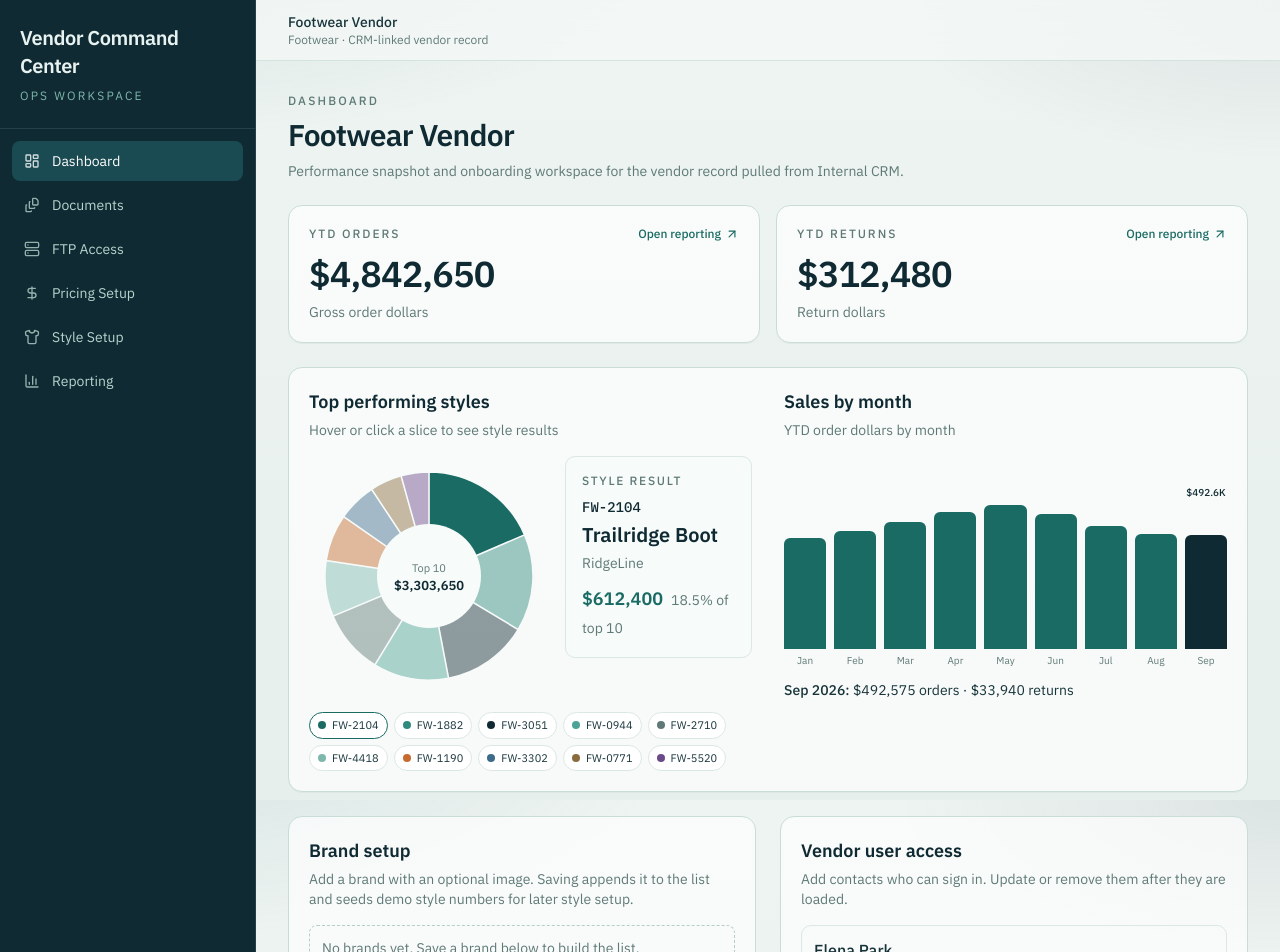
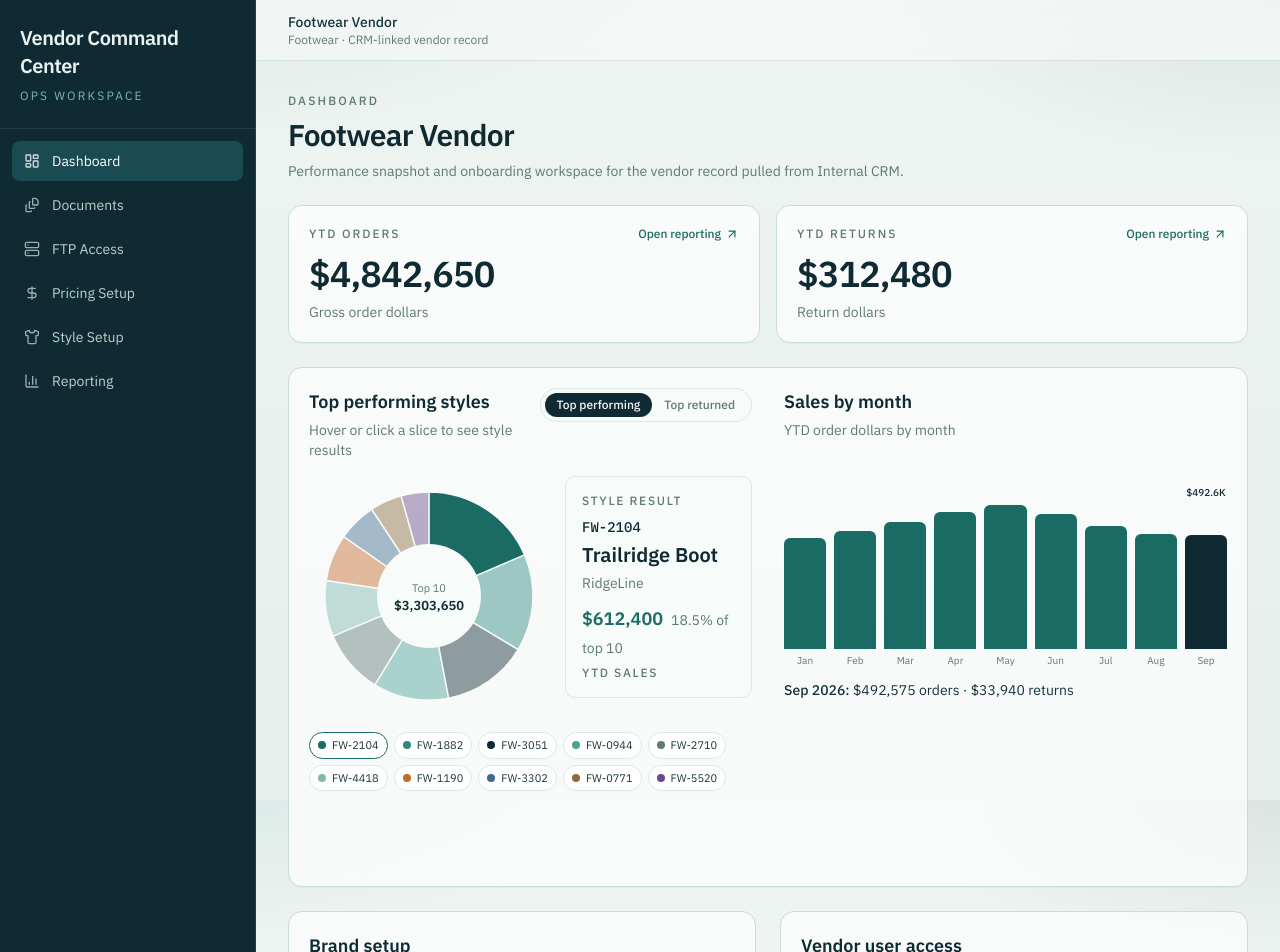
Before and after one commit to CoryJNeal/VendorCC, a Next.js app: page / in a window 1280 px wide. Shown: the top 952 px of the page. Built offline with nearby package versions, Linux system fonts and the light colour scheme.

Commit message:
Add a flippable top returned styles chart.
The dashboard pie can now switch between top performing and top returned styles, including yearly return dollars and a prototype return reason.

Co-authored-by: CoryJNeal <CoryJNeal@users.noreply.github.com>

```diff
--- a/src/app/globals.css
+++ b/src/app/globals.css
@@ -126,3 +126,48 @@
 .status-flash:hover .status-badge {
   transform: translateY(-1px);
 }
+
+.chart-flip-scene {
+  perspective: 1200px;
+}
+
+.chart-flipper {
+  display: grid;
+  transform-style: preserve-3d;
+  transition: transform 0.6s cubic-bezier(0.4, 0.15, 0.2, 1);
+}
+
+.chart-flipper[data-flipped="true"] {
+  transform: rotateY(180deg);
+}
+
+.chart-flip-face {
+  grid-area: 1 / 1;
+  backface-visibility: hidden;
+  -webkit-backface-visibility: hidden;
+}
+
+.chart-flip-face[data-side="back"] {
+  transform: rotateY(180deg);
+}
+
+.chart-flipper[data-flipped="false"] .chart-flip-face[data-side="back"],
+.chart-flipper[data-flipped="true"] .chart-flip-face[data-side="front"] {
+  pointer-events: none;
+}
+
+@media (prefers-reduced-motion: reduce) {
+  .chart-flipper {
+    transition: none;
+    transform: none;
+  }
+
+  .chart-flip-face[data-side="back"] {
+    transform: none;
+  }
+
+  .chart-flipper[data-flipped="false"] .chart-flip-face[data-side="back"],
+  .chart-flipper[data-flipped="true"] .chart-flip-face[data-side="front"] {
+    visibility: hidden;
+  }
+}
--- a/src/components/top-styles-chart.tsx
+++ b/src/components/top-styles-chart.tsx
@@ -4,10 +4,21 @@ import { useMemo, useState } from "react";
 import {
   MONTHLY_PERFORMANCE,
   PIE_COLORS,
+  TOP_RETURNED_STYLES,
   TOP_STYLES,
   formatCompact,
   formatCurrency,
 } from "@/lib/seed-data";
+
+type ChartMode = "performing" | "returned";
+
+type PieStyle = {
+  styleNumber: string;
+  name: string;
+  brand: string;
+  amount: number;
+  reason?: string;
+};
 
 function polar(cx: number, cy: number, r: number, angle: number) {
   const rad = ((angle - 90) * Math.PI) / 180;
@@ -21,53 +32,47 @@ function slicePath(cx: number, cy: number, r: number, start: number, end: number
   return `M ${cx} ${cy} L ${a.x} ${a.y} A ${r} ${r} 0 ${large} 1 ${b.x} ${b.y} Z`;
 }
 
-export function TopStylesChart() {
-  const [activeStyle, setActiveStyle] = useState<string>(TOP_STYLES[0].styleNumber);
-  const [activeMonth, setActiveMonth] = useState<string>(
-    MONTHLY_PERFORMANCE[MONTHLY_PERFORMANCE.length - 1].month,
-  );
-
-  const total = useMemo(
-    () => TOP_STYLES.reduce((sum, s) => sum + s.revenue, 0),
-    [],
-  );
-  const maxMonthly = useMemo(
-    () => Math.max(...MONTHLY_PERFORMANCE.map((row) => row.orders)),
-    [],
-  );
-
-  const slices = useMemo(() => {
+function buildSlices(styles: PieStyle[]) {
+  const total = styles.reduce((sum, style) => sum + style.amount, 0);
   let cursor = 0;
-    return TOP_STYLES.map((style, index) => {
-      const sweep = (style.revenue / total) * 360;
+  const slices = styles.map((style, index) => {
+    const sweep = (style.amount / total) * 360;
     const start = cursor;
     const end = cursor + sweep;
     cursor = end;
-      return { style, index, start, end, pct: (style.revenue / total) * 100 };
+    return { style, index, start, end, pct: (style.amount / total) * 100 };
   });
-  }, [total]);
+  return { total, slices };
+}
 
-  const hovered = slices.find((s) => s.style.styleNumber === activeStyle) ?? slices[0];
-  const hoveredMonth =
-    MONTHLY_PERFORMANCE.find((row) => row.month === activeMonth) ??
-    MONTHLY_PERFORMANCE[MONTHLY_PERFORMANCE.length - 1];
+function StylePie({
+  styles,
+  activeStyle,
+  onActiveStyle,
+  centerLabel,
+  amountCaption,
+  amountColor,
+  chartLabel,
+}: {
+  styles: PieStyle[];
+  activeStyle: string;
+  onActiveStyle: (styleNumber: string) => void;
+  centerLabel: string;
+  amountCaption: string;
+  amountColor: string;
+  chartLabel: string;
+}) {
+  const { total, slices } = useMemo(() => buildSlices(styles), [styles]);
+  const hovered = slices.find((slice) => slice.style.styleNumber === activeStyle) ?? slices[0];
 
   return (
-    <section className="rounded-xl border border-[#c9ddd7] bg-white/70 p-5 shadow-[0_1px_0_rgba(15,42,50,0.04)]">
-      <div className="grid gap-8 lg:grid-cols-2">
     <div>
-          <h2 className="font-heading text-lg font-semibold text-[#0f2a32]">
-            Top performing styles
-          </h2>
-          <p className="mt-1 text-sm text-[#5f7a76]">
-            Hover or click a slice to see style results
-          </p>
-          <div className="mt-4 flex flex-col items-center gap-4 sm:flex-row sm:items-start">
+      <div className="flex flex-col items-center gap-4 sm:flex-row sm:items-start">
         <svg
           viewBox="0 0 240 240"
           className="size-60 shrink-0"
           role="img"
-              aria-label="Top 10 styles pie chart"
+          aria-label={chartLabel}
         >
           {slices.map((slice) => (
             <path
@@ -79,8 +84,8 @@ export function TopStylesChart() {
               opacity={activeStyle !== slice.style.styleNumber ? 0.45 : 1}
               className="cursor-pointer"
               style={{ pointerEvents: "all" }}
-                  onPointerEnter={() => setActiveStyle(slice.style.styleNumber)}
-                  onClick={() => setActiveStyle(slice.style.styleNumber)}
+              onPointerEnter={() => onActiveStyle(slice.style.styleNumber)}
+              onClick={() => onActiveStyle(slice.style.styleNumber)}
             />
           ))}
           <circle cx="120" cy="120" r="52" fill="#f7fbfa" style={{ pointerEvents: "none" }} />
@@ -92,7 +97,7 @@ export function TopStylesChart() {
             fontSize="11"
             style={{ pointerEvents: "none" }}
           >
-                Top 10
+            {centerLabel}
           </text>
           <text
             x="120"
@@ -117,12 +122,23 @@ export function TopStylesChart() {
             {hovered.style.name}
           </p>
           <p className="mt-1 text-sm text-[#5f7a76]">{hovered.style.brand}</p>
-              <p className="mt-3 text-lg font-semibold text-[#1a6b63]">
-                {formatCurrency(hovered.style.revenue)}
+          <p className="mt-3 text-lg font-semibold" style={{ color: amountColor }}>
+            {formatCurrency(hovered.style.amount)}
             <span className="ml-2 text-sm font-normal text-[#5f7a76]">
               {hovered.pct.toFixed(1)}% of top 10
             </span>
           </p>
+          <p className="mt-1 text-xs font-medium uppercase tracking-[0.14em] text-[#5f7a76]">
+            {amountCaption}
+          </p>
+          {hovered.style.reason ? (
+            <div className="mt-3 border-t border-[#dce8e4] pt-3">
+              <p className="text-xs font-medium uppercase tracking-[0.14em] text-[#5f7a76]">
+                Top return reason
+              </p>
+              <p className="mt-1 text-sm font-medium text-[#0f2a32]">{hovered.style.reason}</p>
+            </div>
+          ) : null}
         </div>
       </div>
       <div className="mt-4 flex flex-wrap gap-1.5">
@@ -135,8 +151,8 @@ export function TopStylesChart() {
               borderColor:
                 activeStyle === slice.style.styleNumber ? PIE_COLORS[slice.index] : undefined,
             }}
-                onPointerEnter={() => setActiveStyle(slice.style.styleNumber)}
-                onClick={() => setActiveStyle(slice.style.styleNumber)}
+            onPointerEnter={() => onActiveStyle(slice.style.styleNumber)}
+            onClick={() => onActiveStyle(slice.style.styleNumber)}
           >
             <span
               className="size-2 rounded-full"
@@ -145,6 +161,127 @@ export function TopStylesChart() {
             {slice.style.styleNumber}
           </button>
         ))}
+      </div>
+    </div>
+  );
+}
+
+const SELLING_STYLES: PieStyle[] = TOP_STYLES.map((style) => ({
+  styleNumber: style.styleNumber,
+  name: style.name,
+  brand: style.brand,
+  amount: style.revenue,
+}));
+
+const RETURNED_STYLES: PieStyle[] = TOP_RETURNED_STYLES.map((style) => ({
+  styleNumber: style.styleNumber,
+  name: style.name,
+  brand: style.brand,
+  amount: style.returnAmount,
+  reason: style.topReason,
+}));
+
+export function TopStylesChart() {
+  const [mode, setMode] = useState<ChartMode>("performing");
+  const [activeSelling, setActiveSelling] = useState<string>(TOP_STYLES[0].styleNumber);
+  const [activeReturned, setActiveReturned] = useState<string>(
+    TOP_RETURNED_STYLES[0].styleNumber,
+  );
+  const [activeMonth, setActiveMonth] = useState<string>(
+    MONTHLY_PERFORMANCE[MONTHLY_PERFORMANCE.length - 1].month,
+  );
+
+  const maxMonthly = useMemo(
+    () => Math.max(...MONTHLY_PERFORMANCE.map((row) => row.orders)),
+    [],
+  );
+  const hoveredMonth =
+    MONTHLY_PERFORMANCE.find((row) => row.month === activeMonth) ??
+    MONTHLY_PERFORMANCE[MONTHLY_PERFORMANCE.length - 1];
+  const showingReturns = mode === "returned";
+
+  return (
+    <section className="rounded-xl border border-[#c9ddd7] bg-white/70 p-5 shadow-[0_1px_0_rgba(15,42,50,0.04)]">
+      <div className="grid gap-8 lg:grid-cols-2">
+        <div>
+          <div className="flex flex-col gap-3 sm:flex-row sm:items-start sm:justify-between">
+            <div>
+              <h2 className="font-heading text-lg font-semibold text-[#0f2a32]">
+                {showingReturns ? "Top returned styles" : "Top performing styles"}
+              </h2>
+              <p className="mt-1 text-sm text-[#5f7a76]">
+                {showingReturns
+                  ? "Hover or click a slice to see yearly returns"
+                  : "Hover or click a slice to see style results"}
+              </p>
+            </div>
+            <div
+              role="group"
+              aria-label="Style chart"
+              className="inline-flex shrink-0 self-start rounded-full border border-[#dce8e4] bg-[#f7fbfa] p-1"
+            >
+              <button
+                type="button"
+                aria-pressed={!showingReturns}
+                className="rounded-full px-3 py-1 text-xs font-medium transition-colors"
+                style={{
+                  background: showingReturns ? "transparent" : "#0f2a32",
+                  color: showingReturns ? "#5f7a76" : "#f7fbfa",
+                }}
+                onClick={() => setMode("performing")}
+              >
+                Top performing
+              </button>
+              <button
+                type="button"
+                aria-pressed={showingReturns}
+                className="rounded-full px-3 py-1 text-xs font-medium transition-colors"
+                style={{
+                  background: showingReturns ? "#c46b2d" : "transparent",
+                  color: showingReturns ? "#fffaf6" : "#5f7a76",
+                }}
+                onClick={() => setMode("returned")}
+              >
+                Top returned
+              </button>
+            </div>
+          </div>
+
+          <div className="chart-flip-scene mt-4">
+            <div className="chart-flipper" data-flipped={showingReturns ? "true" : "false"}>
+              <div
+                className="chart-flip-face"
+                data-side="front"
+                inert={showingReturns}
+                aria-hidden={showingReturns}
+              >
+                <StylePie
+                  styles={SELLING_STYLES}
+                  activeStyle={activeSelling}
+                  onActiveStyle={setActiveSelling}
+                  centerLabel="Top 10"
+                  amountCaption="YTD sales"
+                  amountColor="#1a6b63"
+                  chartLabel="Top 10 performing styles pie chart"
+                />
+              </div>
+              <div
+                className="chart-flip-face"
+                data-side="back"
+                inert={!showingReturns}
+                aria-hidden={!showingReturns}
+              >
+                <StylePie
+                  styles={RETURNED_STYLES}
+                  activeStyle={activeReturned}
+                  onActiveStyle={setActiveReturned}
+                  centerLabel="YTD"
+                  amountCaption="YTD returns"
+                  amountColor="#c46b2d"
+                  chartLabel="Top 10 returned styles pie chart"
+                />
+              </div>
+            </div>
           </div>
         </div>
 
--- a/src/lib/seed-data.ts
+++ b/src/lib/seed-data.ts
@@ -16,6 +16,87 @@ export type TopStyle = {
   brand: string;
   revenue: number;
 };
+
+export type ReturnedStyle = {
+  styleNumber: string;
+  name: string;
+  brand: string;
+  returnAmount: number;
+  topReason: string;
+};
+
+export const TOP_RETURNED_STYLES: ReturnedStyle[] = [
+  {
+    styleNumber: "FW-4418",
+    name: "Canvas Court Low",
+    brand: "CoastForm",
+    returnAmount: 48_220,
+    topReason: "Too narrow",
+  },
+  {
+    styleNumber: "FW-1882",
+    name: "Harbor Slip-On",
+    brand: "CoastForm",
+    returnAmount: 41_650,
+    topReason: "Too wide",
+  },
+  {
+    styleNumber: "FW-1190",
+    name: "Nightshift Clog",
+    brand: "StrideWorks",
+    returnAmount: 36_410,
+    topReason: "Too short",
+  },
+  {
+    styleNumber: "FW-3051",
+    name: "Metro Flex Runner",
+    brand: "StrideWorks",
+    returnAmount: 29_880,
+    topReason: "Runs small",
+  },
+  {
+    styleNumber: "FW-0771",
+    name: "Dockside Oxford",
+    brand: "CoastForm",
+    returnAmount: 24_150,
+    topReason: "Too long",
+  },
+  {
+    styleNumber: "FW-5520",
+    name: "Workshop Slip Resistant",
+    brand: "RidgeLine",
+    returnAmount: 19_740,
+    topReason: "Too narrow",
+  },
+  {
+    styleNumber: "FW-2104",
+    name: "Trailridge Boot",
+    brand: "RidgeLine",
+    returnAmount: 16_320,
+    topReason: "Too wide",
+  },
+  {
+    styleNumber: "FW-0944",
+    name: "Forge Safety Toe",
+    brand: "RidgeLine",
+    returnAmount: 12_980,
+    topReason: "Uncomfortable",
+  },
+  {
+    styleNumber: "FW-3302",
+    name: "Alpine Insulated",
+    brand: "PeakPath",
+    returnAmount: 9_640,
+    topReason: "Runs large",
+  },
+  {
+    styleNumber: "FW-6122",
+    name: "Boardwalk Sandal",
+    brand: "CoastForm",
+    returnAmount: 7_210,
+    topReason: "Defective",
+  },
+];
 
 export const TOP_STYLES: TopStyle[] = [
   {
```
Lines whose indentation alone changed are shown as unchanged.
